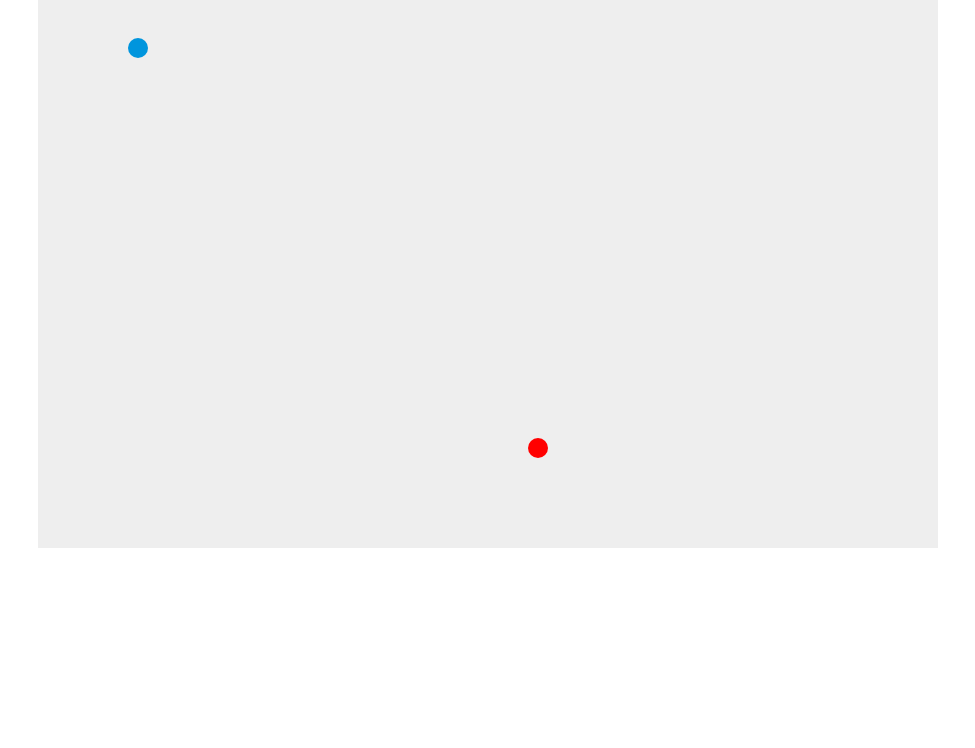
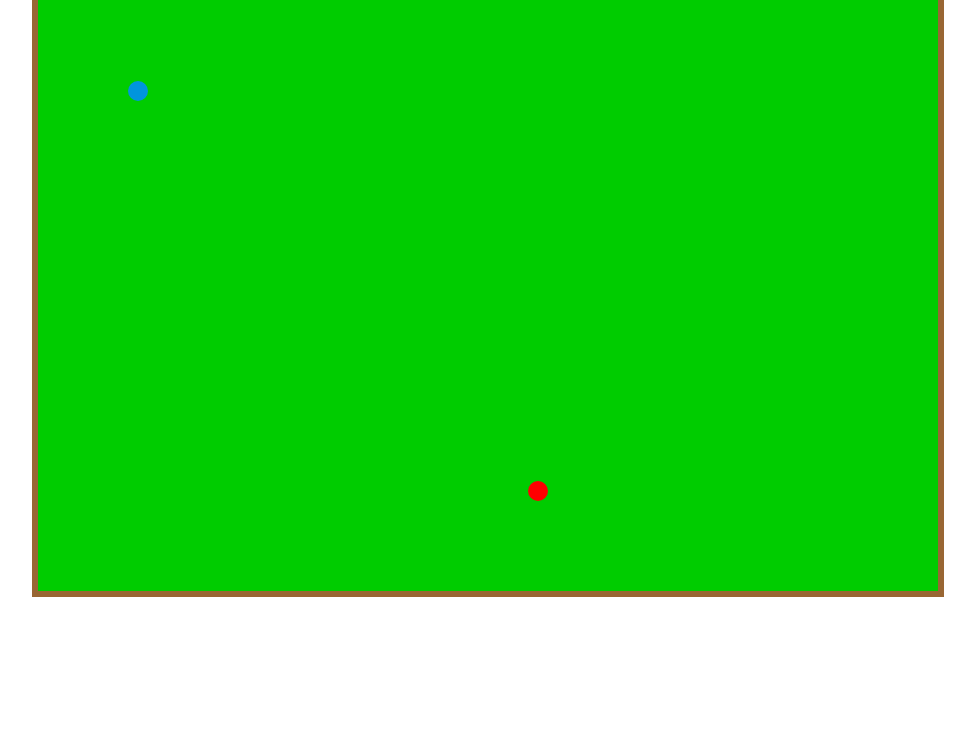
Before and after one commit to DanielZhangD/tanks, a plain HTML site: page index.html in a window 1280 px wide. Shown: the part 52-800 px from the top of the page, without its empty margins (152-1127 px from the left). Drawn offline with Linux system fonts and the light colour scheme.

Commit message:
extraPushChecker

```diff
--- a/index.html
+++ b/index.html
@@ -2,6 +2,7 @@
 <html lang="en" dir="ltr">
 
   <head>
+
     <link rel="stylesheet" href="styles/styles.css">
     <script src="scripts/gameObject.js" defer></script>
     <script src="scripts/tank.js" defer></script>
@@ -12,7 +13,9 @@
   </head>
 
   <body>
-    <canvas id="myCanvas" width="900" height="600"></canvas>
+    <h1 align="center"> Tanks! <h1/>
+        <canvas id="myCanvas" width="900" height="600" style="background:  #00cc00; border: 6px solid #996633">
+    </canvas>
   </body>
 
 </html>
```
Also changed, not shown: 1 other file.
